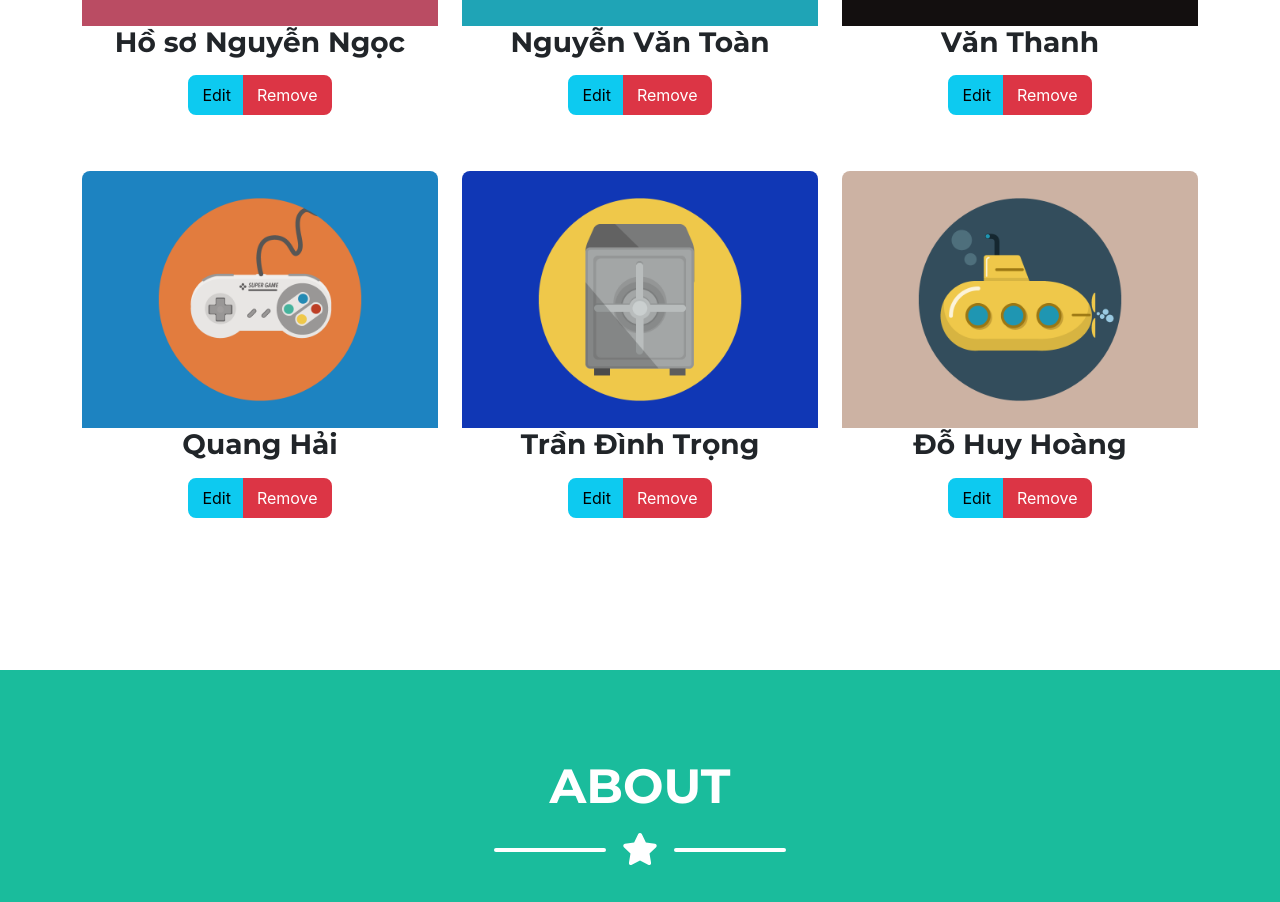
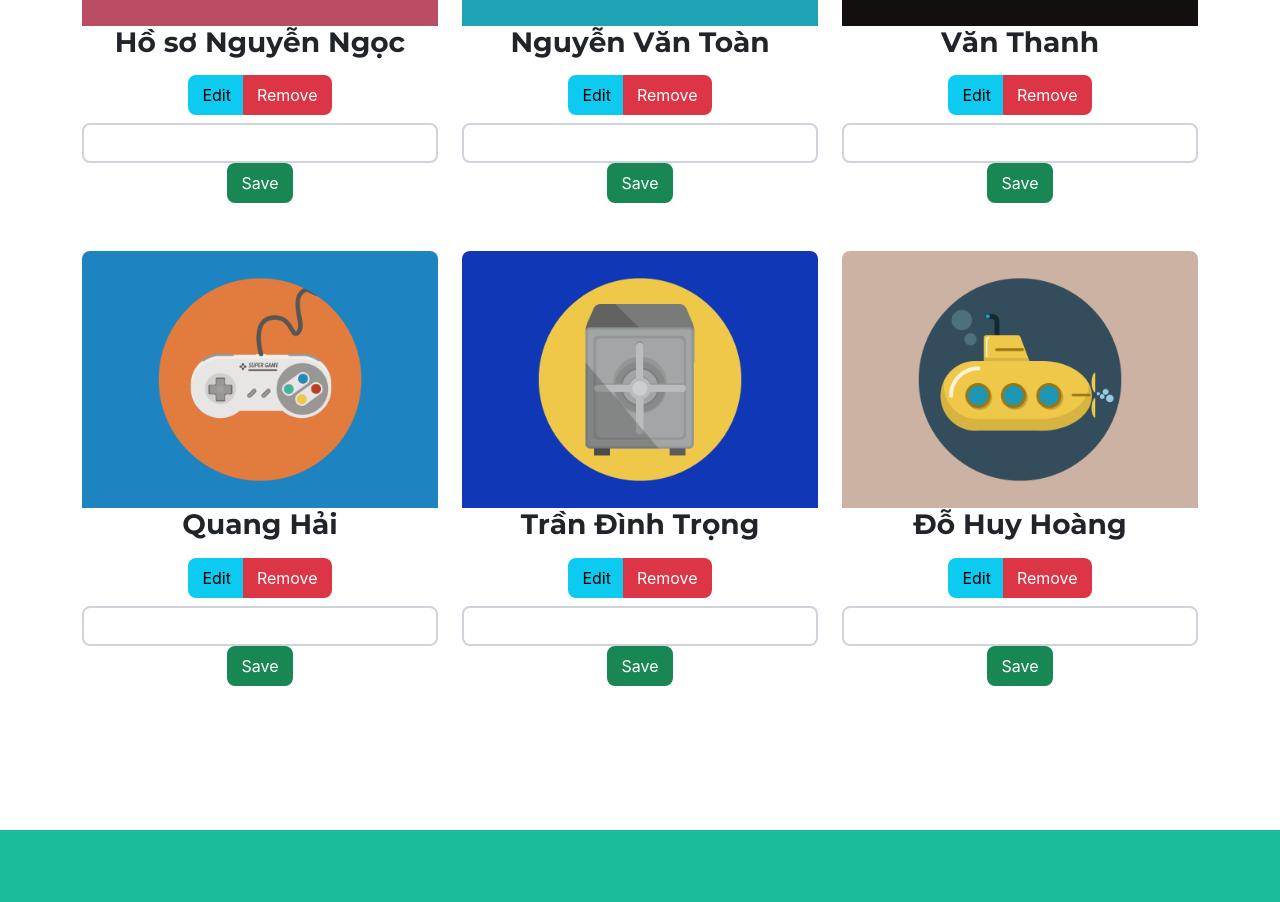
Before and after one commit to thanhtungtnt/hocreactjs, a React (Create React App) app in the folder freelancer/: page / in a window 1280 px wide. Shown: the part 1242-2144 px from the top of the page. Built offline with nearby package versions, Linux system fonts and the light colour scheme.

Commit message:
add form inline

```diff
--- a/freelancer/src/Components/portfolio/portfolio-item.js
+++ b/freelancer/src/Components/portfolio/portfolio-item.js
@@ -22,6 +22,13 @@ class PortfolioItem extends Component {
                     <button className="btn btn-block btn-info" onClick={this.thongbao}>Edit</button>
                     <button className="btn btn-block btn-danger" onClick={() => this.thongbao3('xoa item nay')}>Remove</button>
                 </div>
+
+                <form className="form-inline">
+
+                      <input type="text" name="ten" className="form-control" placeholder aria-describedby="helpId" />
+                      <button className="btn btn-block btn-success">Save</button>
+
+                </form>
             </div>
         );
     }
```
